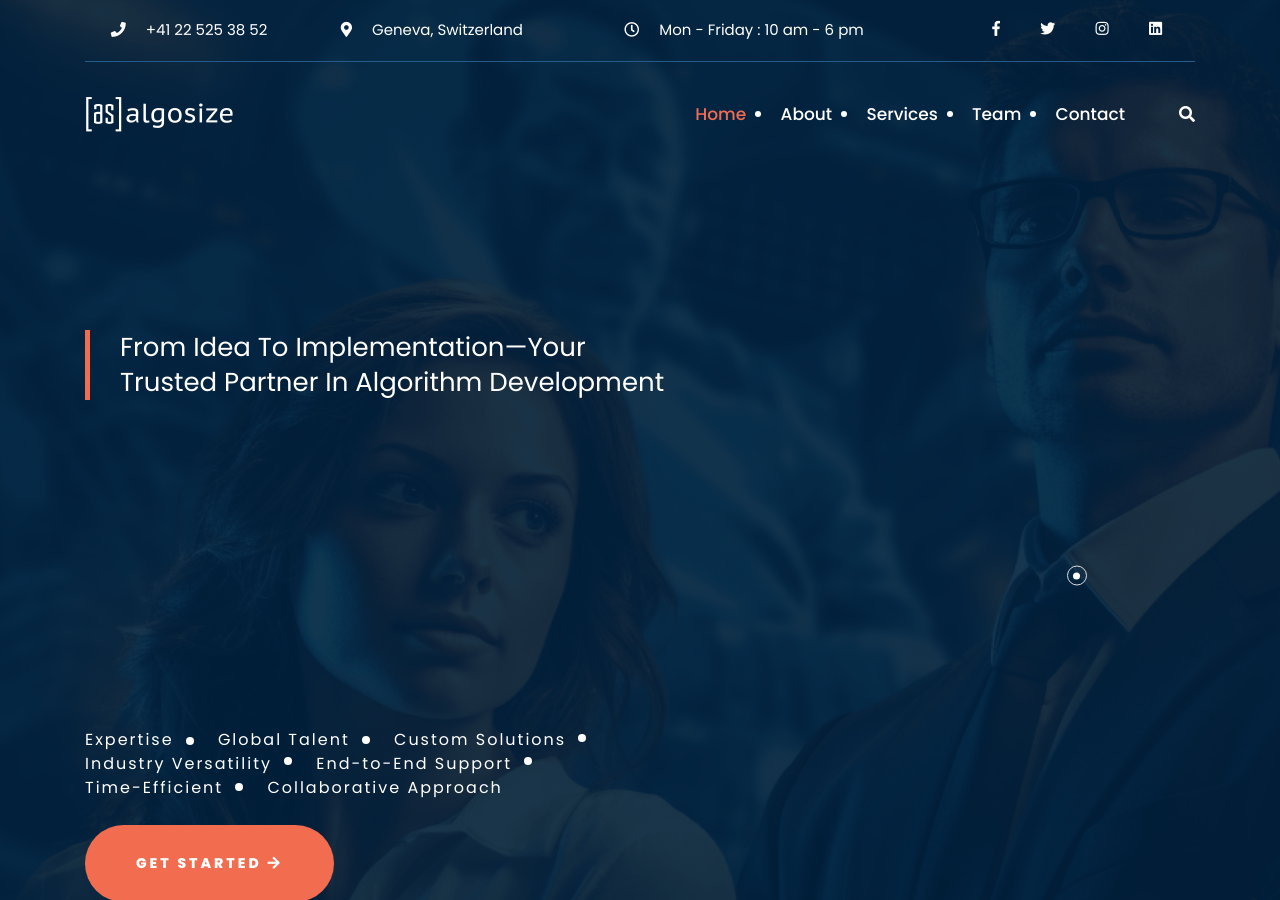
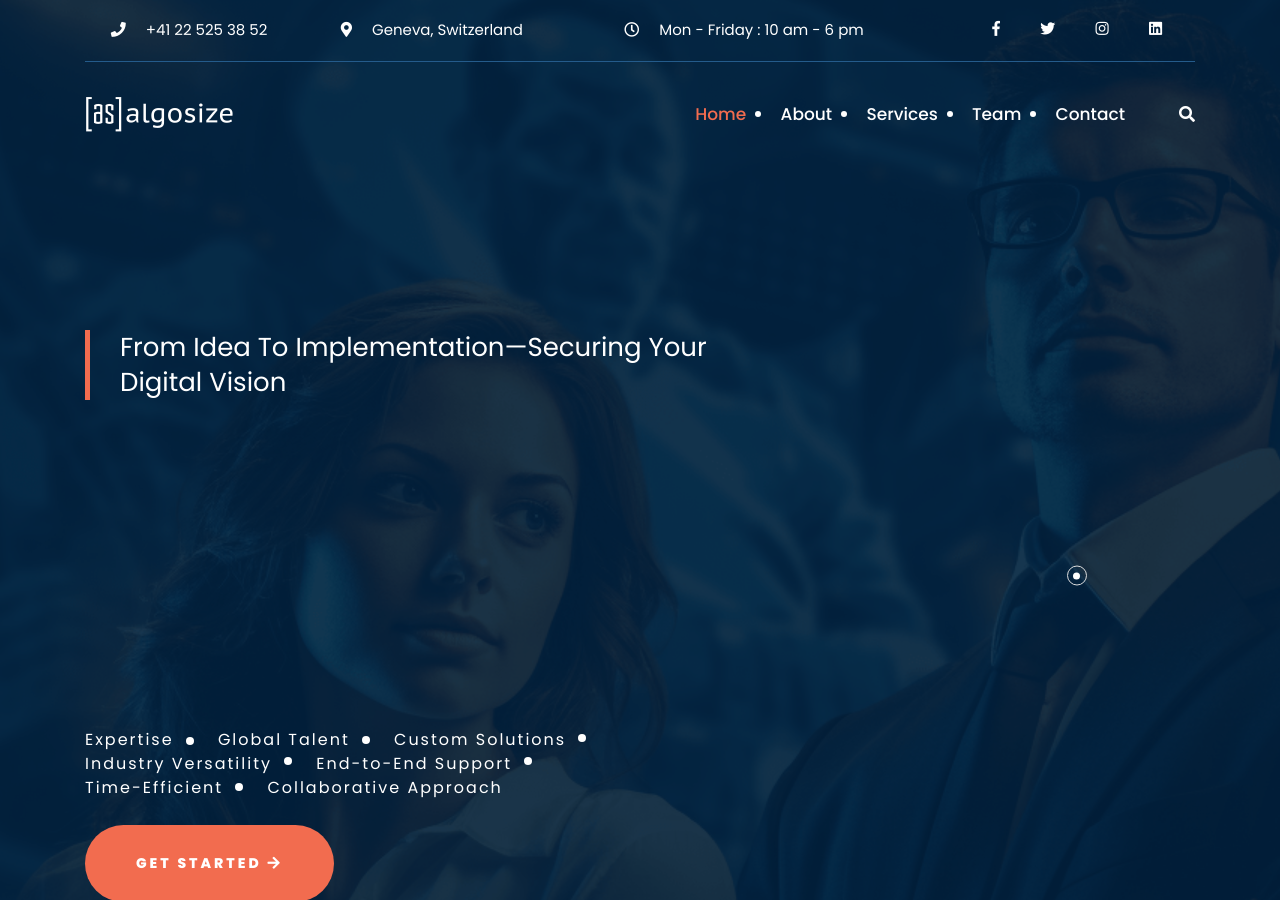
Before and after one commit to AlgoSize/website, a Jekyll site: the page built from index.html, in a window 1280 px wide and 900 px high. Built offline with Jekyll 4.4.1, drawn with Linux system fonts in a browser that asks for light colours.

Commit message:
Update hero-area.html

```diff
--- a/_includes/hero-area.html
+++ b/_includes/hero-area.html
@@ -5,8 +5,7 @@
             <div class="row">
                 <div class="col-lg-7">
                     <div class="hero-area-content">
-                        <p class="hero-para">From Idea to Implementation—Your <br>
-                            Trusted Partner in Algorithm Development</p>
+                        <p class="hero-para">From Idea to Implementation—Securing Your Digital Vision</p>
                         <h1 class="hero-heading">
                             <br>
                             <br>
```
